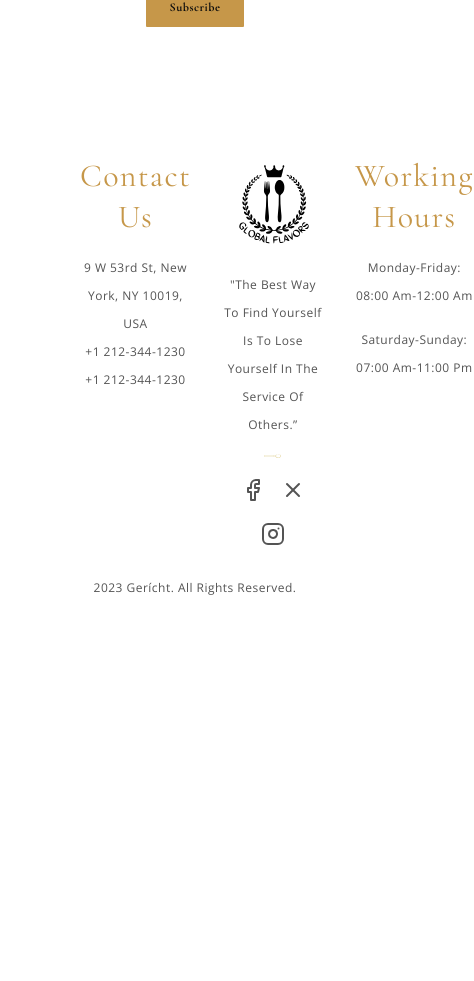
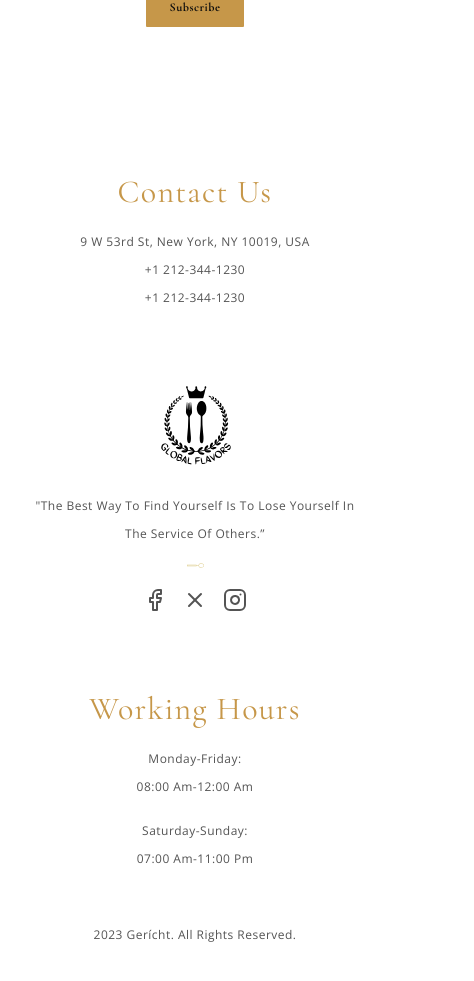
Before and after one commit to tsongtheng/GlobalFlavors, a React (Create React App) app: page / in a window 390 px wide. Shown: the part 8577-9558 px from the top of the page, 474 px wide, since content can reach past the window. Before the commit the page ends 9243 px from the top, so only its background shows below. Built offline with nearby package versions, Linux system fonts and the light colour scheme.

Commit message:
add responsiveness

```diff
--- a/src/container/Footer/Footer.css
+++ b/src/container/Footer/Footer.css
@@ -68,3 +68,35 @@
 footer__copyright {
   margin-top: 3rem;
 }
+
+@media screen and (min-width: 2000px) {
+  .app__footer-headtext {
+    font-size: 51px;
+    line-height: 61px;
+  }
+}
+@media screen and (max-width: 1024px) {
+  .app__footer-links {
+    align-items: center;
+    flex-direction: column;
+    padding: 0;
+  }
+
+  .app__footer-links_contact,
+  .app__footer-links_logo,
+  .app__footer-links_work {
+    margin: 2rem 0;
+    width: 100%;
+  }
+}
+@media screen and (max-width: 640px) {
+  .app__footer {
+    padding: 0 0 2rem 0;
+  }
+}
+
+@media screen and (max-width: 350px) {
+  .app__footer-links_logo img:first-child {
+    width: 80%;
+  }
+}
```
